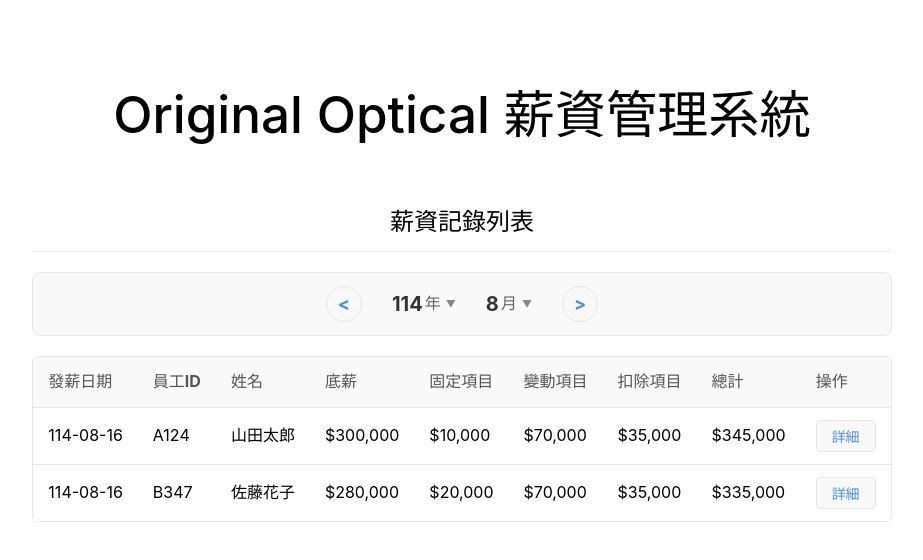
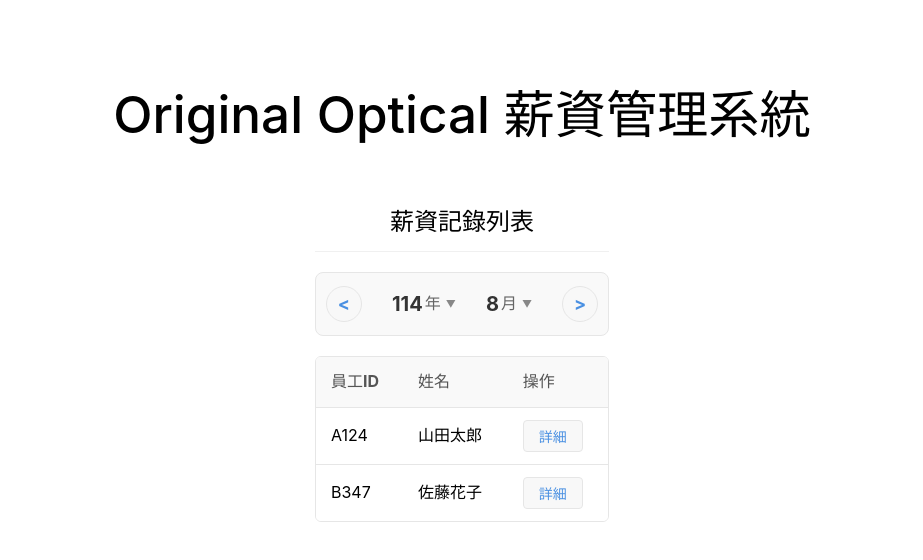
Before and after one commit to mimictype/originaloptical-payroll-frontend, a React (Vite) app: page / in a window 1280 px wide. Shown: the top 560 px of the page, without its empty margins (178-1101 px from the left). Built offline with nearby package versions, Linux system fonts and the light colour scheme.

Commit message:
従業員一覧表示データ修正

```diff
--- a/src/components/EmployeeList.tsx
+++ b/src/components/EmployeeList.tsx
@@ -8,31 +8,12 @@
   const [loading, setLoading] = useState<boolean>(true);
   const [error, setError] = useState<string | null>(null);
   const [selectedRecord, setSelectedRecord] = useState<Record | null>(null);
-  const [isMobile, setIsMobile] = useState<boolean>(false);
   // Initialize with default values to avoid null state
   const now = new Date();
   const currentRocYear = now.getFullYear() - 1911;
   const currentMonth = now.getMonth() + 1;
   const [selectedYear, setSelectedYear] = useState<number>(currentRocYear);
   const [selectedMonth, setSelectedMonth] = useState<number>(currentMonth);
-
-  // モバイル判定
-  useEffect(() => {
-    const checkIfMobile = () => {
-      setIsMobile(window.innerWidth <= 768);
-    };
-
-    // 初期チェック
-    checkIfMobile();
-
-    // リサイズ時にチェック
-    window.addEventListener('resize', checkIfMobile);
-
-    // クリーンアップ
-    return () => {
-      window.removeEventListener('resize', checkIfMobile);
-    };
-  }, []);
 
   // 日期変更時の処理
   const handleDateChange = (year: number, month: number) => {
@@ -66,12 +47,10 @@
 
   const handleRecordSelect = (record: Record) => {
     setSelectedRecord(record);
-    // モバイル表示時は選択後に詳細までスクロール
-    if (isMobile && selectedRecord) {
+    // 選択後に詳細までスクロール
     setTimeout(() => {
       document.querySelector('.payroll-details')?.scrollIntoView({ behavior: 'smooth' });
     }, 100);
-    }
   };
 
   const formatCurrency = (amount: number) => {
@@ -86,11 +65,10 @@
     return record.subtotal_A + record.subtotal_B - record.subtotal_C;
   };
 
-  // モバイル向けのテーブル列を制限
-  const mobileColumns = [
-    { key: 'pay_date', label: '發薪日期' },
+  // テーブル列を従業員ID、名前、詳細ボタンのみに制限
+  const tableColumns = [
+    { key: 'employee_id', label: '員工ID' },
     { key: 'name', label: '姓名' },
-    { key: 'total', label: '總計' },
     { key: 'action', label: '操作' }
   ];
 
@@ -116,25 +94,9 @@
           <table>
             <thead>
               <tr>
-                {isMobile ? (
-                  // モバイル表示用の簡略化されたヘッダー
-                  mobileColumns.map(column => (
+                {tableColumns.map(column => (
                   <th key={column.key}>{column.label}</th>
-                  ))
-                ) : (
-                  // デスクトップ表示用の完全なヘッダー
-                  <>
-                    <th>發薪日期</th>
-                    <th>員工ID</th>
-                    <th>姓名</th>
-                    <th>底薪</th>
-                    <th>固定項目</th>
-                    <th>變動項目</th>
-                    <th>扣除項目</th>
-                    <th>總計</th>
-                    <th>操作</th>
-                  </>
-                )}
+                ))}
               </tr>
             </thead>
             <tbody>
@@ -144,12 +106,8 @@
                   className={selectedRecord?.id === record.id ? 'selected' : ''}
                   onClick={() => handleRecordSelect(record)}
                 >
-                  {isMobile ? (
-                    // モバイル表示用の簡略化された行
-                    <>
-                      <td>{record.pay_date}</td>
+                  <td>{record.employee_id}</td>
                   <td>{record.name}</td>
-                      <td>{formatCurrency(calculateTotal(record))}</td>
                   <td>
                     <button
                       className="detail-button"
@@ -161,31 +119,6 @@
                       詳細
                     </button>
                   </td>
-                    </>
-                  ) : (
-                    // デスクトップ表示用の完全な行
-                    <>
-                      <td>{record.pay_date}</td>
-                      <td>{record.employee_id}</td>
-                      <td>{record.name}</td>
-                      <td>{formatCurrency(record.base_salary)}</td>
-                      <td>{formatCurrency(record.subtotal_A - record.base_salary)}</td>
-                      <td>{formatCurrency(record.subtotal_B)}</td>
-                      <td>{formatCurrency(record.subtotal_C)}</td>
-                      <td>{formatCurrency(calculateTotal(record))}</td>
-                      <td>
-                        <button
-                          className="detail-button"
-                          onClick={(e) => {
-                            e.stopPropagation();
-                            handleRecordSelect(record);
-                          }}
-                        >
-                          詳細
-                        </button>
-                      </td>
-                    </>
-                  )}
                 </tr>
               ))}
             </tbody>
@@ -197,14 +130,12 @@
         <div className="payroll-details">
           <div className="payroll-details-header">
             <h3>{selectedRecord.name} 的薪資詳細資料 ({selectedRecord.pay_date})</h3>
-            {isMobile && (
             <button
               className="close-details"
               onClick={() => setSelectedRecord(null)}
             >
               ← 返回列表
             </button>
-            )}
           </div>
 
           {/* 基本情報 セクション */}
```
Lines whose indentation alone changed are shown as unchanged.
